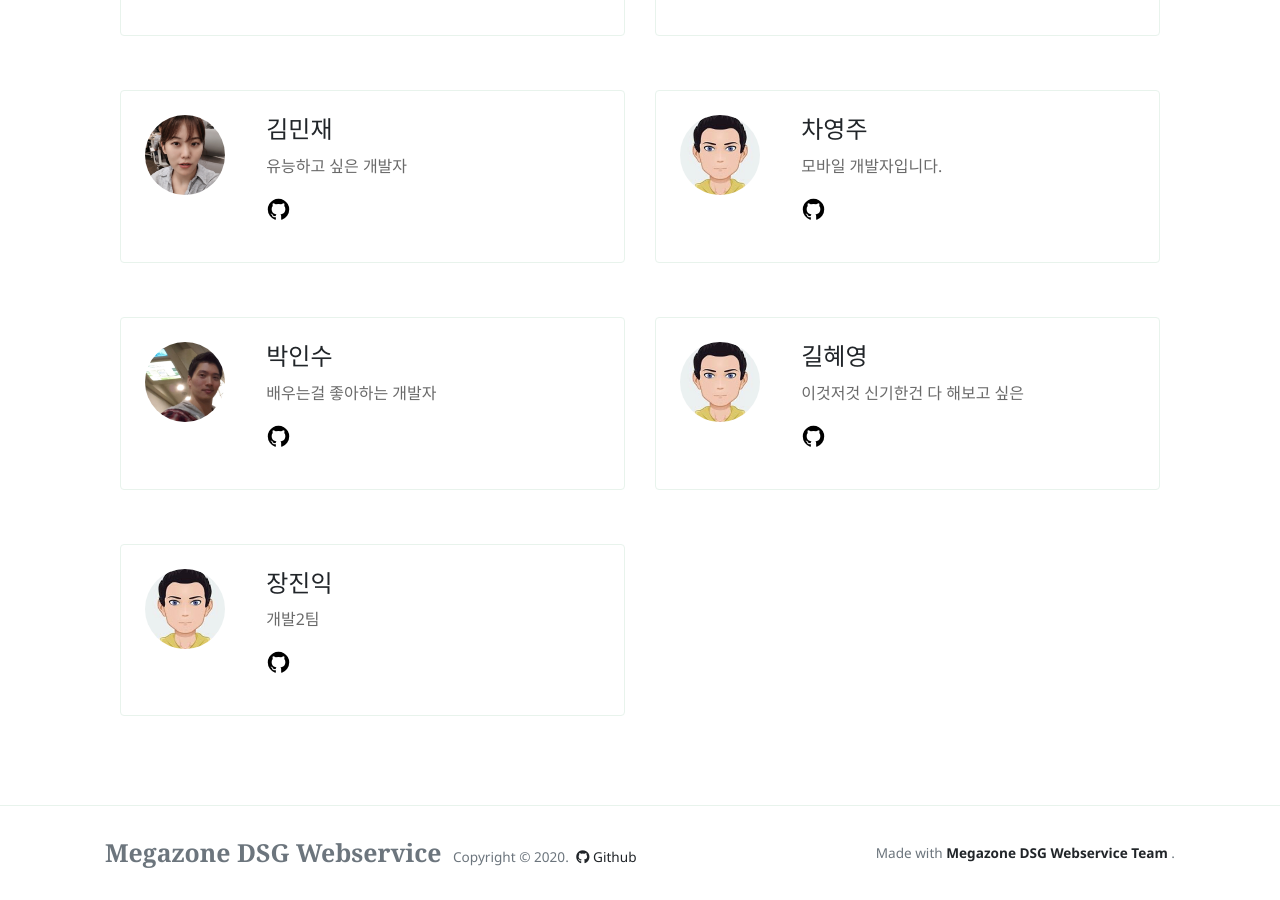
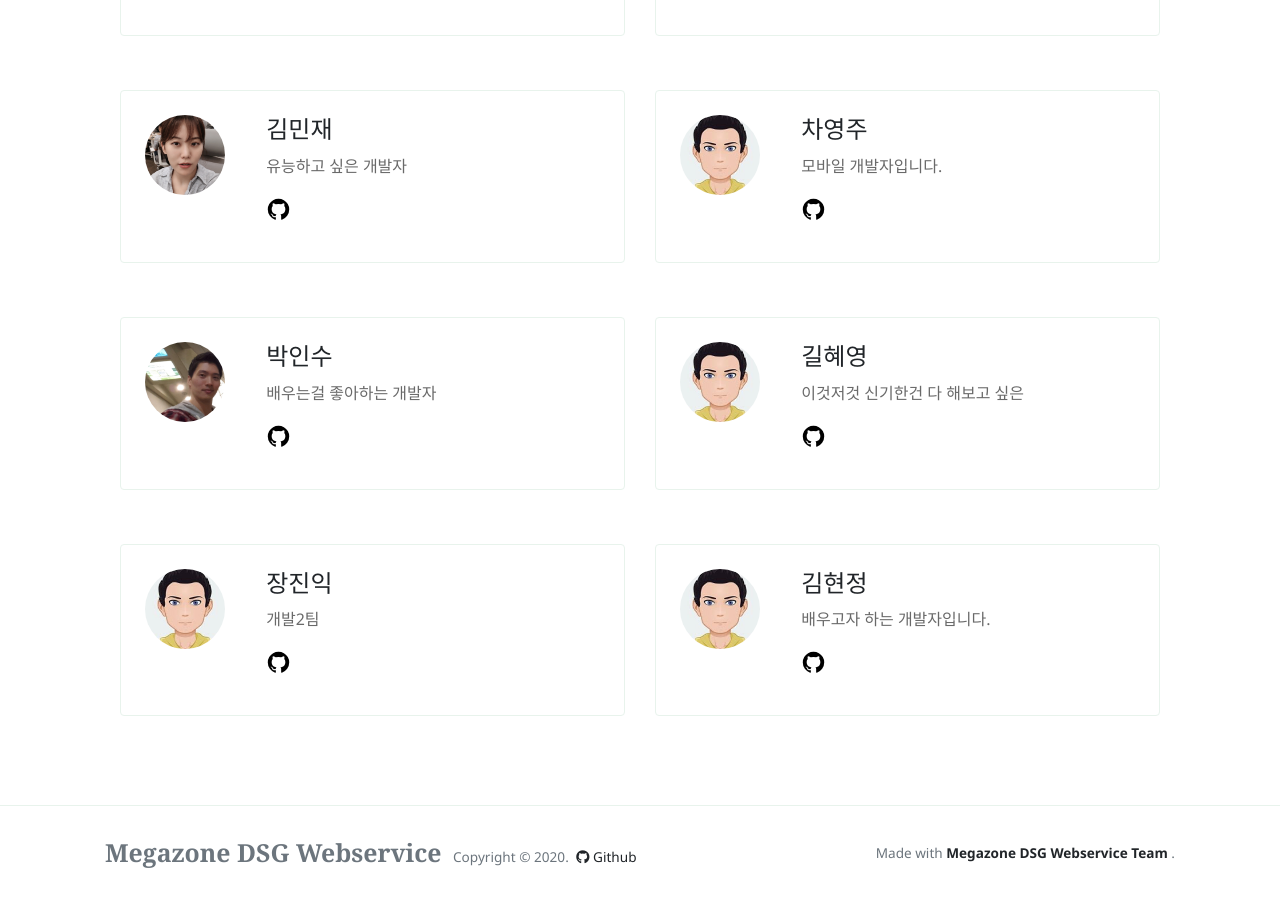
Before and after one commit to MegazoneDSG/megazonedsg.github.io, a Jekyll site: the page built from _pages/authors-list.html, in a window 1280 px wide and 900 px high, scrolled down 585 px. Built offline with Jekyll 4.4.1, drawn with Linux system fonts in a browser that asks for light colours; nearby versions of some CDN libraries.

Commit message:
Update _config.yml

```diff
--- a/_config.yml
+++ b/_config.yml
@@ -85,6 +85,13 @@ authors:
     github_username: jangjinik
     facebook_username:
 
+  hyeonjeongk:
+    name: 김현정
+    bio: 배우고자 하는 개발자입니다.
+    email: khjeong@mz.co.kr
+    github_username: dev-limeorangej
+    facebook_username:
+
 # Defaults
 defaults:
 
```
